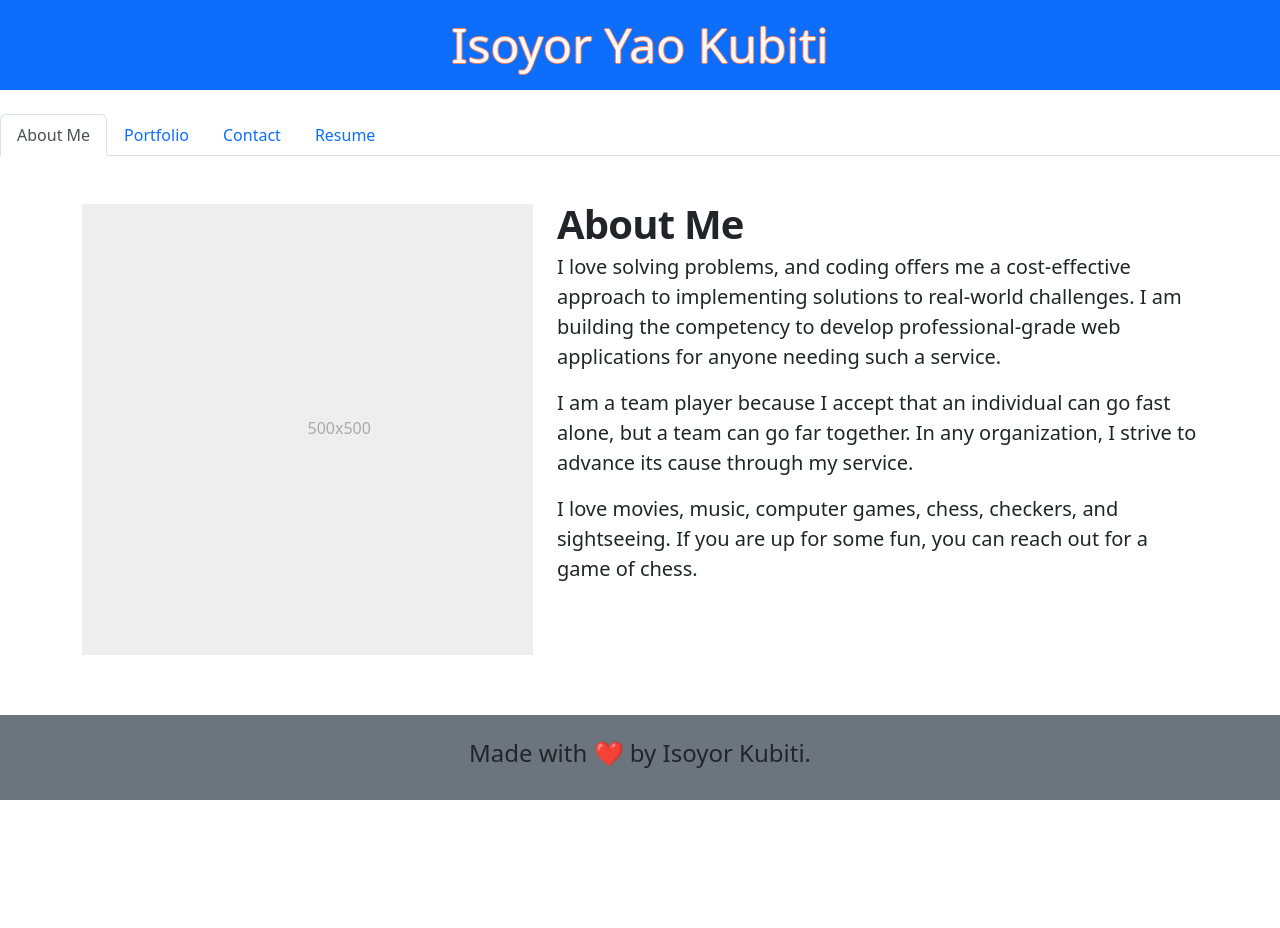
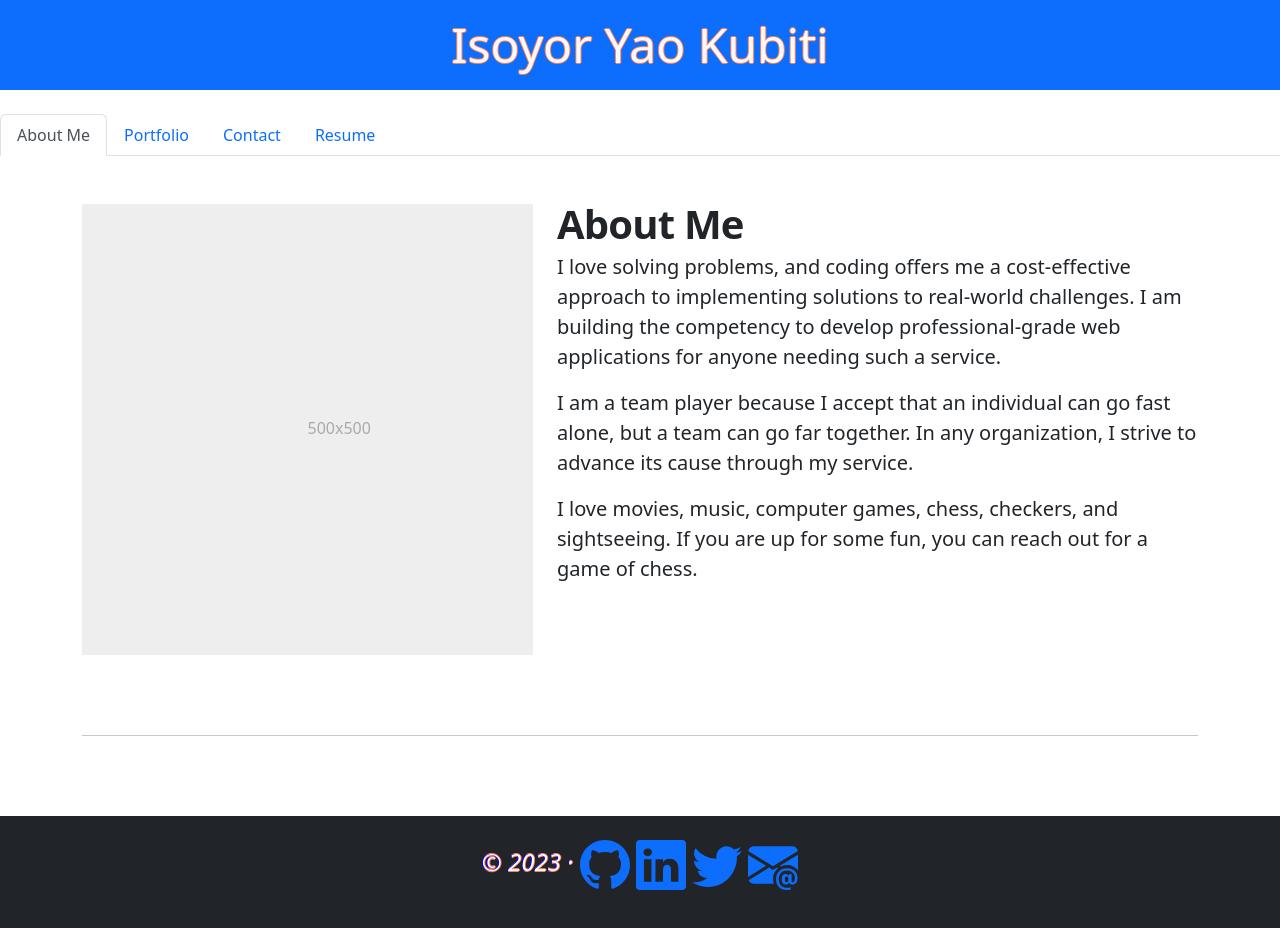
Before and after one commit to ikubiti/myreact-portfolio, a React (Create React App) app: page / in a window 1280 px wide. Before the commit the page ends 816 px from the top, so only its background shows below. Built offline with nearby package versions, Linux system fonts and the light colour scheme.

Commit message:
styled header and footer, also added links for contacting me

```diff
--- a/src/components/Footer.js
+++ b/src/components/Footer.js
@@ -3,21 +3,53 @@
 
 const Footer = () => {
   return (
-    <footer className="fixed-bottom  w-100 mt-auto bg-secondary p-4">
-      <div className="container text-center mb-2">
-        <h4>
-          Made with{' '}
-          <span
-            className="emoji"
-            role="img"
-            aria-label="heart"
-            aria-hidden="false"
-          >
-            ❤️
-          </span>{' '}
-          by Isoyor Kubiti.
+    <footer className="bottom  w-100 mt-auto bg-dark p-4">
+      <div className="container text-center mb-3">
+
+        <h4 className="text-white text-deco">
+          &copy; 2023 &middot;
+          <span> </span>
+          <a
+            href='https://github.com/ikubiti'
+            target='_blank'
+            rel='noopener noreferrer'
+            className="icon-deco"
+          ><svg xmlns="http://www.w3.org/2000/svg" width="50" height="50" fill="currentColor" className="bi bi-github" viewBox="0 0 16 16">
+              <path d="M8 0C3.58 0 0 3.58 0 8c0 3.54 2.29 6.53 5.47 7.59.4.07.55-.17.55-.38 0-.19-.01-.82-.01-1.49-2.01.37-2.53-.49-2.69-.94-.09-.23-.48-.94-.82-1.13-.28-.15-.68-.52-.01-.53.63-.01 1.08.58 1.23.82.72 1.21 1.87.87 2.33.66.07-.52.28-.87.51-1.07-1.78-.2-3.64-.89-3.64-3.95 0-.87.31-1.59.82-2.15-.08-.2-.36-1.02.08-2.12 0 0 .67-.21 2.2.82.64-.18 1.32-.27 2-.27.68 0 1.36.09 2 .27 1.53-1.04 2.2-.82 2.2-.82.44 1.1.16 1.92.08 2.12.51.56.82 1.27.82 2.15 0 3.07-1.87 3.75-3.65 3.95.29.25.54.73.54 1.48 0 1.07-.01 1.93-.01 2.2 0 .21.15.46.55.38A8.012 8.012 0 0 0 16 8c0-4.42-3.58-8-8-8z" />
+            </svg></a>
+
+          <span> </span>
+
+          <a
+            href='https://www.linkedin.com/in/isoyor-kubiti-3aa21812/'
+            target='_blank'
+            rel='noopener noreferrer'
+          ><svg xmlns="http://www.w3.org/2000/svg" width="50" height="50" fill="currentColor" className="bi bi-linkedin" viewBox="0 0 16 16">
+              <path d="M0 1.146C0 .513.526 0 1.175 0h13.65C15.474 0 16 .513 16 1.146v13.708c0 .633-.526 1.146-1.175 1.146H1.175C.526 16 0 15.487 0 14.854V1.146zm4.943 12.248V6.169H2.542v7.225h2.401zm-1.2-8.212c.837 0 1.358-.554 1.358-1.248-.015-.709-.52-1.248-1.342-1.248-.822 0-1.359.54-1.359 1.248 0 .694.521 1.248 1.327 1.248h.016zm4.908 8.212V9.359c0-.216.016-.432.08-.586.173-.431.568-.878 1.232-.878.869 0 1.216.662 1.216 1.634v3.865h2.401V9.25c0-2.22-1.184-3.252-2.764-3.252-1.274 0-1.845.7-2.165 1.193v.025h-.016a5.54 5.54 0 0 1 .016-.025V6.169h-2.4c.03.678 0 7.225 0 7.225h2.4z" />
+            </svg></a>
+
+          <span> </span>
+
+          <a
+            href='https://www.twitter.com/ikubiti'
+            target='_blank'
+            rel='noopener noreferrer'
+          ><svg xmlns="http://www.w3.org/2000/svg" width="50" height="50" fill="currentColor" className="bi bi-twitter" viewBox="0 0 16 16">
+              <path d="M5.026 15c6.038 0 9.341-5.003 9.341-9.334 0-.14 0-.282-.006-.422A6.685 6.685 0 0 0 16 3.542a6.658 6.658 0 0 1-1.889.518 3.301 3.301 0 0 0 1.447-1.817 6.533 6.533 0 0 1-2.087.793A3.286 3.286 0 0 0 7.875 6.03a9.325 9.325 0 0 1-6.767-3.429 3.289 3.289 0 0 0 1.018 4.382A3.323 3.323 0 0 1 .64 6.575v.045a3.288 3.288 0 0 0 2.632 3.218 3.203 3.203 0 0 1-.865.115 3.23 3.23 0 0 1-.614-.057 3.283 3.283 0 0 0 3.067 2.277A6.588 6.588 0 0 1 .78 13.58a6.32 6.32 0 0 1-.78-.045A9.344 9.344 0 0 0 5.026 15z" />
+            </svg></a>
+
+          <span> </span>
+
+          <a
+            href='mailto:ikubiti@icloud.com'
+            rel='noopener noreferrer'
+          ><svg xmlns="http://www.w3.org/2000/svg" width="50" height="50" fill="currentColor" className="bi bi-envelope-at-fill" viewBox="0 0 16 16">
+              <path d="M2 2A2 2 0 0 0 .05 3.555L8 8.414l7.95-4.859A2 2 0 0 0 14 2H2Zm-2 9.8V4.698l5.803 3.546L0 11.801Zm6.761-2.97-6.57 4.026A2 2 0 0 0 2 14h6.256A4.493 4.493 0 0 1 8 12.5a4.49 4.49 0 0 1 1.606-3.446l-.367-.225L8 9.586l-1.239-.757ZM16 9.671V4.697l-5.803 3.546.338.208A4.482 4.482 0 0 1 12.5 8c1.414 0 2.675.652 3.5 1.671Z" />
+              <path d="M15.834 12.244c0 1.168-.577 2.025-1.587 2.025-.503 0-1.002-.228-1.12-.648h-.043c-.118.416-.543.643-1.015.643-.77 0-1.259-.542-1.259-1.434v-.529c0-.844.481-1.4 1.26-1.4.585 0 .87.333.953.63h.03v-.568h.905v2.19c0 .272.18.42.411.42.315 0 .639-.415.639-1.39v-.118c0-1.277-.95-2.326-2.484-2.326h-.04c-1.582 0-2.64 1.067-2.64 2.724v.157c0 1.867 1.237 2.654 2.57 2.654h.045c.507 0 .935-.07 1.18-.18v.731c-.219.1-.643.175-1.237.175h-.044C10.438 16 9 14.82 9 12.646v-.214C9 10.36 10.421 9 12.485 9h.035c2.12 0 3.314 1.43 3.314 3.034v.21Zm-4.04.21v.227c0 .586.227.8.581.8.31 0 .564-.17.564-.743v-.367c0-.516-.275-.708-.572-.708-.346 0-.573.245-.573.791Z" />
+            </svg></a>
         </h4>
       </div>
+
     </footer>
   );
 };
--- a/src/styles/subMain.css
+++ b/src/styles/subMain.css
@@ -1,9 +1,3 @@
-/* Get the attention the user when hovering over an element */
-.main-header:hover {
-	font-style: italic;
-	font-size: larger;
-	color: rgb(129, 217, 129);
-}
 
 /* Decorate any text */
 .outline-text {
@@ -17,37 +11,8 @@
 	color: rgb(129, 217, 129);
 }
 
-/* Hover behavior */
-.quiz-button:hover {
-	color: yellowgreen;
-	font-weight: bold;
-	/* font-size: 4rem; */
-	background-color: blue;
-}
-
 .text-deco {
 	color: var(--bs-white);
-	font-size: larger;
+	font-style: italic;
 	text-shadow: -1px 0 blue, 0 1px coral, 1px 0 coral, 0 -1px coral;
 }
-
-/* Main introduction heading style */
-.instr-header {
-	text-align: center;
-	margin: 2rem auto;
-	padding-top: 0px;
-	color: hsl(0, 0%, 10%);
-	text-shadow: 1px 1px 2px white, 0 0 25px #2aefcb, 0 0 5px white;
-}
-
-/* Improved header with text shadow */
-.main-header {
-	padding: 20px;
-	padding-top: 0px;
-	color: white;
-	text-shadow: 1px 1px 2px black, 0 0 25px blue, 0 0 5px darkblue;
-}
-
-/* --light-violet: rgb(210, 149, 254);
- --muted-green: rgb(129, 217, 129);
- --midtone-blue: rgb(58, 176, 254); */
```
